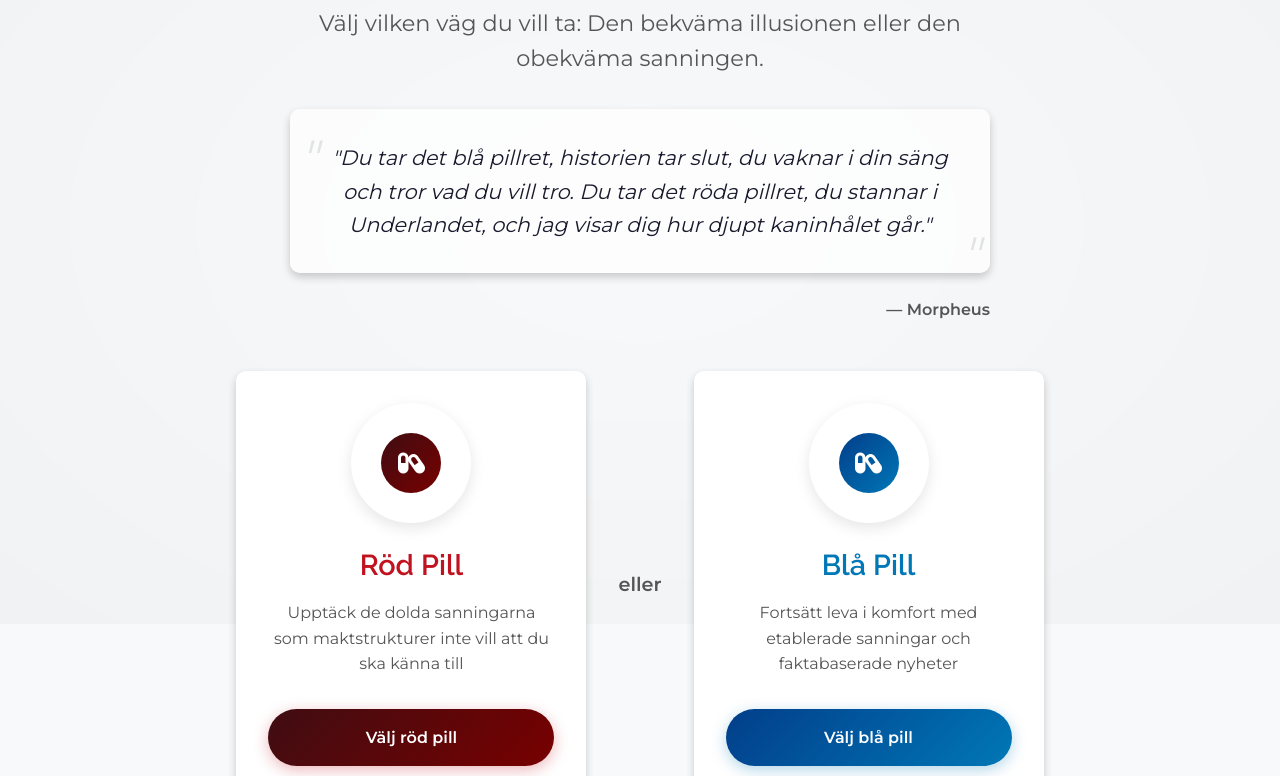
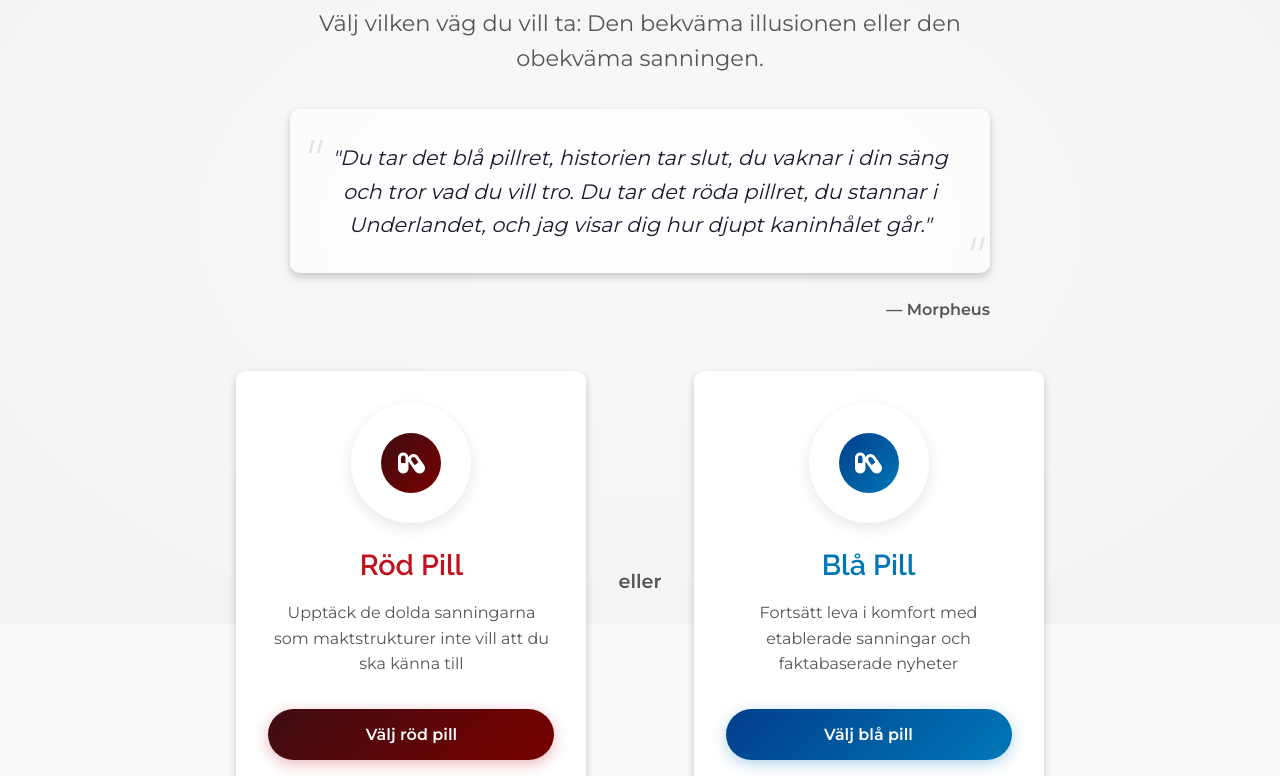
Before and after one commit to abdal-rahman543/truth-matrix, a plain HTML site: page index.html in a window 1280 px wide. Shown: the part 176-952 px from the top of the page. Drawn offline with Linux system fonts and the light colour scheme.

Commit message:
Ändra länkar till buttons för att undvika navigation till #

```diff
--- a/index.html
+++ b/index.html
@@ -46,6 +46,20 @@
         .blue-pill .pill-icon {
             background: linear-gradient(135deg, var(--blue-pill-gradient-start), var(--blue-pill-gradient-end));
         }
+
+        /* Viktigt: gör knapparna att se ut som länkar men behåller knappfunktionaliteten */
+        .choice-button {
+            border: none;
+            cursor: pointer;
+            font-family: var(--body-font);
+            display: inline-block;
+            padding: var(--spacing-md) var(--spacing-xl);
+            border-radius: 30px;
+            font-weight: 600;
+            transition: all var(--transition-fast);
+            text-align: center;
+            width: 100%;
+        }
     </style>
 </head>
 <body>
@@ -81,7 +95,7 @@
                     </div>
                     <h3>Röd Pill</h3>
                     <p>Upptäck de dolda sanningarna som maktstrukturer inte vill att du ska känna till</p>
-                    <a href="#" class="choice-button" id="red-pill-button">Välj röd pill</a>
+                    <button class="choice-button" id="red-pill-button">Välj röd pill</button>
                 </div>
                 <span class="divider">eller</span>
                 <div class="choice blue-pill">
@@ -90,7 +104,7 @@
                     </div>
                     <h3>Blå Pill</h3>
                     <p>Fortsätt leva i komfort med etablerade sanningar och faktabaserade nyheter</p>
-                    <a href="#" class="choice-button" id="blue-pill-button">Välj blå pill</a>
+                    <button class="choice-button" id="blue-pill-button">Välj blå pill</button>
                 </div>
             </div>
         </div>
```
